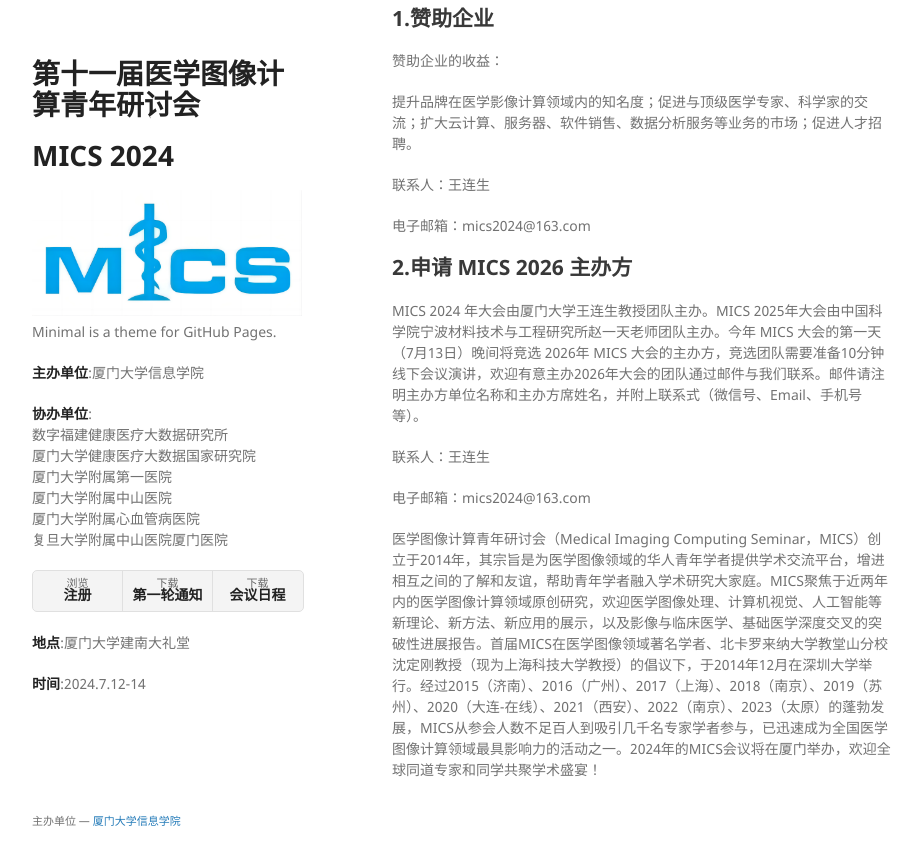
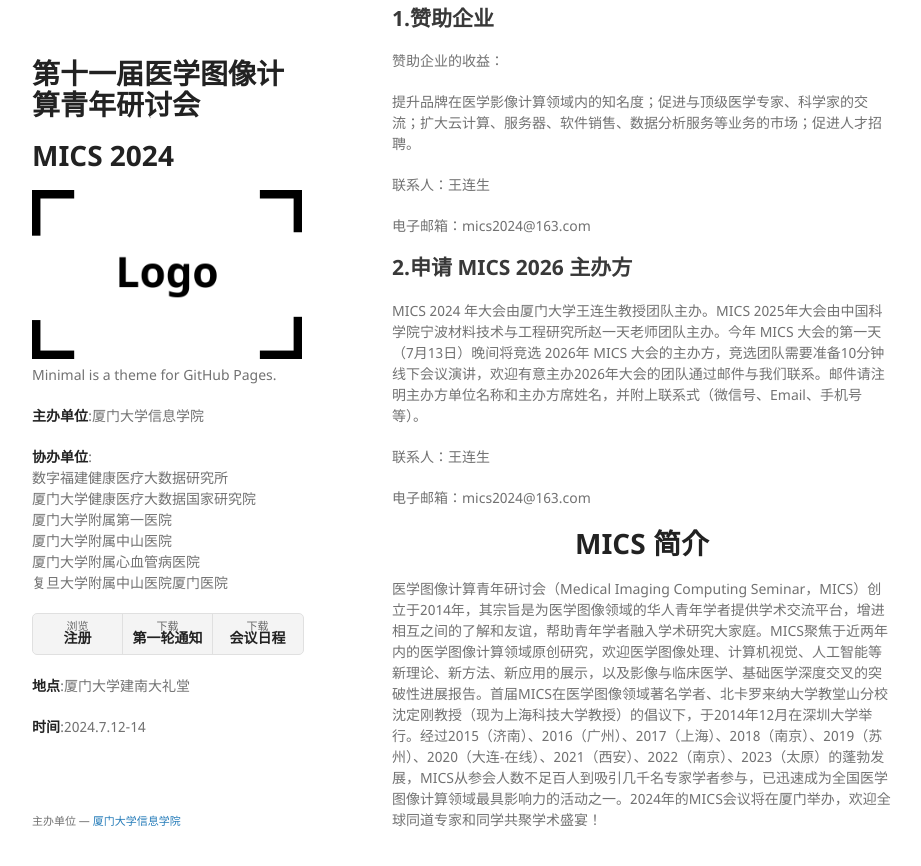
Before and after one commit to MICS2024-XiaMen/MICS2024-XiaMen.github.io, a Jekyll site: the page built from index.md, in a window 1280 px wide and 900 px high, scrolled down 804 px. Shown: the top 866 px of the window, without its empty margins (178-1099 px from the left). Built offline with Jekyll 4.4.1, drawn with Linux system fonts in a browser that asks for light colours; our own code applies the rules of GitHub Pages for plain Markdown files.

Commit message:
Add files via upload

```diff
--- a/_config.yml
+++ b/_config.yml
@@ -1,5 +1,5 @@
 title: Minimal theme
-logo: /assets/img/MICS.png
+logo: /assets/img/logo.png
 description: Minimal is a theme for GitHub Pages.
 show_downloads: true
 google_analytics:
--- a/index.md
+++ b/index.md
@@ -1,4 +1,5 @@
-# 第十一届医学图像计算青年研讨会 (MICS 2024) 第一轮通知
+
+<h1 align="center">第十一届医学图像计算青年研讨会 (MICS 2024) 第一轮通知</h1>
 
 医学图像计算青年研讨会 (Medical Imaging Computing Seminar, MICS)于2014年成立，宗旨是为医学影像分析领域的全球华人学者提供学术交流平台，增进本领域科研人员和医学专家的交流和合作。第十一届医学图像计算青年研讨会 (MICS 2024) 将于2024年7月12-14日（7月12日下午参会报到、学生短视频竞赛和 Tutorial 报告，7月13-14日正式会议）以“线下+线上”的形式在厦门召开。MICS 2024会议继续聚焦于医学图像计算领域的最新原创、前沿研究，促进医工领域专家的相互了解、合作与交叉，拟邀请多位来自国内外知名高校、研究所、医院和企业的专家学者做大会主题报告和特邀报告。
 
@@ -12,19 +13,14 @@ MICS 2024 继续面向在校学生征集研究成果短视频竞赛，鼓励广
 
 <div style="text-align: right;">
 <p>MICS 2024 会议主席</p>
-
 <p>王连生</p>
-
 <p>厦门大学信息学院</p>
-
 <p>厦门大学医学院</p>
-
 <p>2024年04月25日</p>
 </div>
 
 
-
-# MICS 2024 大会征集
+<h1 align="center">MICS 2024 大会征集</h1>
 
 ##  1.赞助企业
 
@@ -47,5 +43,6 @@ MICS 2024 年大会由厦门大学王连生教授团队主办。MICS 2025年大
 电子邮箱：mics2024@163.com
 
 
+<h1 align="center">MICS 简介</h1>
 
 医学图像计算青年研讨会（Medical Imaging Computing Seminar，MICS）创立于2014年，其宗旨是为医学图像领域的华人青年学者提供学术交流平台，增进相互之间的了解和友谊，帮助青年学者融入学术研究大家庭。MICS聚焦于近两年内的医学图像计算领域原创研究，欢迎医学图像处理、计算机视觉、人工智能等新理论、新方法、新应用的展示，以及影像与临床医学、基础医学深度交叉的突破性进展报告。首届MICS在医学图像领域著名学者、北卡罗来纳大学教堂山分校沈定刚教授（现为上海科技大学教授）的倡议下，于2014年12月在深圳大学举行。经过2015（济南）、2016（广州）、2017（上海）、2018（南京）、2019（苏州）、2020（大连-在线）、2021（西安）、2022（南京）、2023（太原）的蓬勃发展，MICS从参会人数不足百人到吸引几千名专家学者参与，已迅速成为全国医学图像计算领域最具影响力的活动之一。2024年的MICS会议将在厦门举办，欢迎全球同道专家和同学共聚学术盛宴！
```
